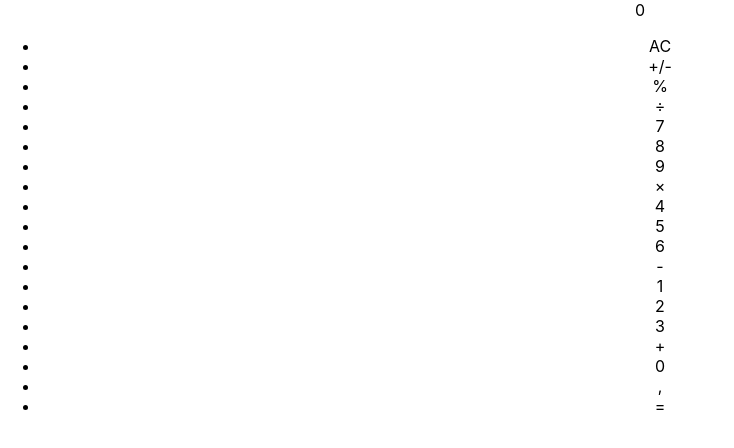
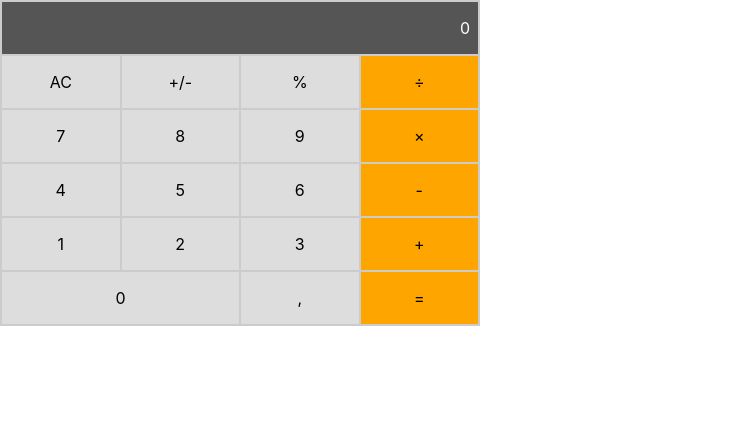
Before and after one commit to alexmedinasf/math-magician, a React (Create React App) app: page / in a window 1280 px wide. Shown: the top 448 px of the page, without its empty margins (0-734 px from the left). Built offline with nearby package versions, Linux system fonts and the light colour scheme.

Commit message:
edited css.

```diff
--- a/src/App.css
+++ b/src/App.css
@@ -1,38 +1,55 @@
-.App {
+*,
+*::after,
+*::before {
+  box-sizing: border-box;
+}
+
+body {
+  font-size: 1rem;
+}
+
+ul {
+  list-style: none;
+  padding: 0;
+  margin: 0;
+}
+
+#calculator {
+  display: flex;
+  flex-direction: column;
+  width: 30em;
+  padding: 2px;
+  background-color: #ccc;
+}
+
+#calculator-buttons {
+  display: grid;
+  grid-template-columns: repeat(4, 1fr);
+  gap: 2px;
   text-align: center;
 }
 
-.App-logo {
-  height: 40vmin;
-  pointer-events: none;
+.calculator-button {
+  background-color: #ddd;
+  color: #000;
+  padding: 1rem;
 }
 
-@media (prefers-reduced-motion: no-preference) {
-  .App-logo {
-    animation: App-logo-spin infinite 20s linear;
-  }
+.calculator-button.orange {
+  background-color: orange;
 }
 
-.App-header {
-  background-color: #282c34;
-  min-height: 100vh;
-  display: flex;
-  flex-direction: column;
-  align-items: center;
-  justify-content: center;
-  font-size: calc(10px + 2vmin);
-  color: white;
+.button-zero {
+  grid-column-start: 1;
+  grid-column-end: 3;
 }
 
-.App-link {
-  color: #61dafb;
+.display {
+  display: flex;
+  justify-content: flex-end;
+  text-align: right;
+  background-color: #555;
+  color: #fff;
+  padding: 1rem 0.5rem;
+  margin-bottom: 2px;
 }
-
-@keyframes App-logo-spin {
-  from {
-    transform: rotate(0deg);
-  }
-  to {
-    transform: rotate(360deg);
-  }
-}
```
